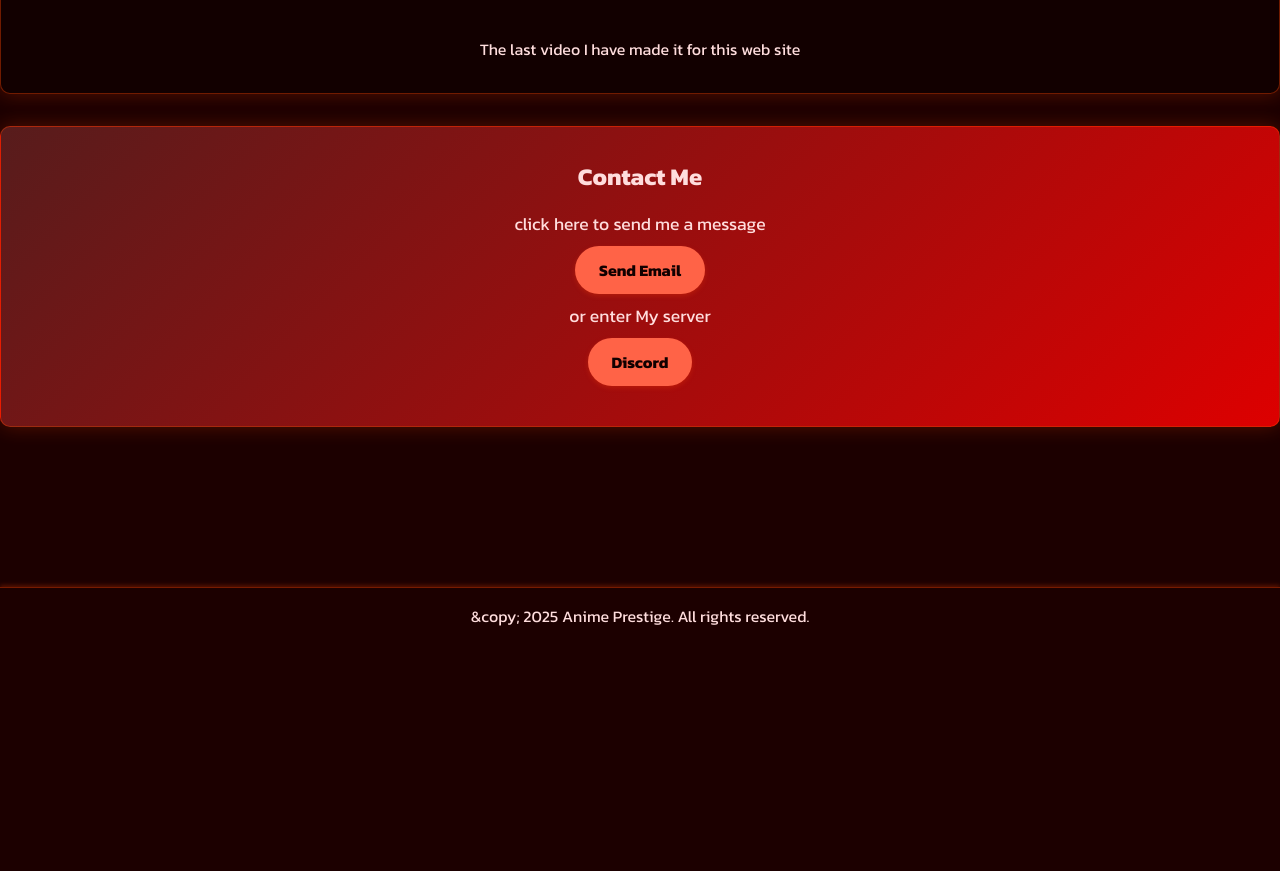
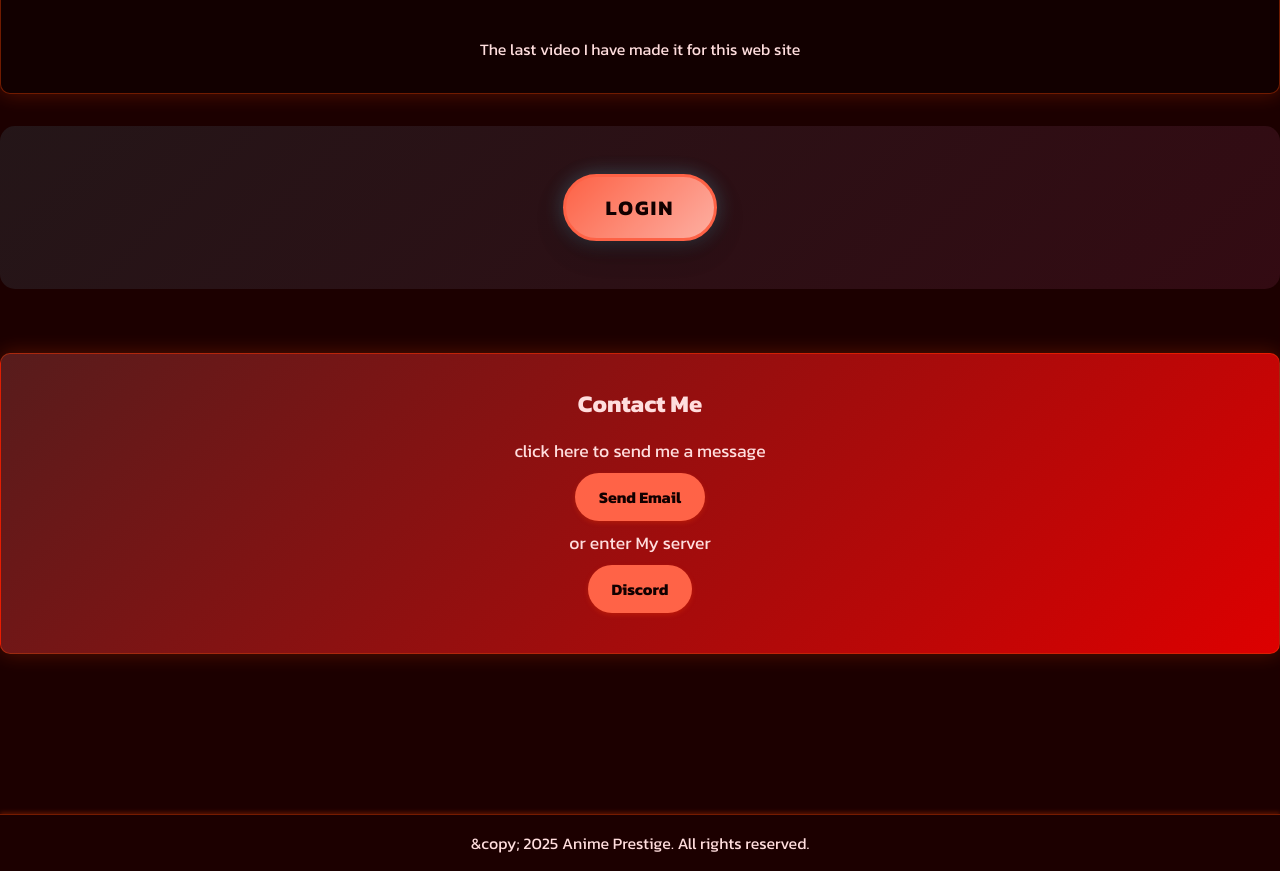
Before and after one commit to belkebla-x-ayou/animepre, a plain HTML site: page index.html in a window 1280 px wide. Shown: the part 1520-2391 px from the top of the page. Before the commit the page ends 2164 px from the top, so only its background shows below. Drawn offline with Linux system fonts and the light colour scheme; a web font is replaced by a local one.

Commit message:
Add files via upload

```diff
--- a/index.html
+++ b/index.html
@@ -93,6 +93,9 @@
             </div>
         </div>
     </div>
+    <div class="login">
+        <a href="web/login/login.html">Login</a>
+    </div>
             <div class="container3" id="contact">
                 <h2 data-i18n="contact.title">Contact Me</h2>
                 <p data-i18n="contact.messagePrompt">click here to send me a message</p>
--- a/style.css
+++ b/style.css
@@ -351,17 +351,18 @@
     }
 
     ::-webkit-scrollbar {
-        width: 10px;
-        height: 10px;
+        width: 12px;
+        height: 12px;
     }
 
     ::-webkit-scrollbar-track {
-        background: #f1f1f1;
+        background: var(--bg-color);
     }
 
     ::-webkit-scrollbar-thumb {
         background-color: var(--scrollbar-thumb-color);
-        border-radius: 2.9px;
+        border-radius: 10px;
+        border: 3px solid var(--bg-color);
     }
 
     a {
@@ -797,3 +798,198 @@
             font-size: 1em;
         }
     }
+
+    /* ===== ANIMATIONS GLOBALES ===== */
+    @keyframes fadeInUp {
+        from {
+            opacity: 0;
+            transform: translateY(30px);
+        }
+        to {
+            opacity: 1;
+            transform: translateY(0);
+        }
+    }
+
+    @keyframes slideInLeft {
+        from {
+            opacity: 0;
+            transform: translateX(-50px);
+        }
+        to {
+            opacity: 1;
+            transform: translateX(0);
+        }
+    }
+
+    @keyframes slideInRight {
+        from {
+            opacity: 0;
+            transform: translateX(50px);
+        }
+        to {
+            opacity: 1;
+            transform: translateX(0);
+        }
+    }
+
+    @keyframes pulse {
+        0%, 100% {
+            opacity: 1;
+        }
+        50% {
+            opacity: 0.7;
+        }
+    }
+
+    @keyframes glow {
+        0%, 100% {
+            box-shadow: 0 0 10px rgba(109, 213, 237, 0.5);
+        }
+        50% {
+            box-shadow: 0 0 30px rgba(109, 213, 237, 1);
+        }
+    }
+
+    @keyframes bounce {
+        0%, 100% {
+            transform: translateY(0);
+        }
+        50% {
+            transform: translateY(-20px);
+        }
+    }
+
+    @keyframes shimmer {
+        0% {
+            background-position: -1000px 0;
+        }
+        100% {
+            background-position: 1000px 0;
+        }
+    }
+
+    /* Animations pour les sections */
+    .sawit {
+        animation: fadeInUp 0.8s ease-out;
+    }
+
+    .banner {
+        animation: slideInLeft 0.8s ease-out 0.2s both;
+    }
+
+    .My {
+        animation: slideInRight 0.8s ease-out 0.4s both;
+    }
+
+    .container1 {
+        animation: fadeInUp 0.8s ease-out 0.6s both;
+    }
+
+    .container2 {
+        animation: fadeInUp 0.8s ease-out 0.8s both;
+    }
+
+    .container3 {
+        animation: fadeInUp 0.8s ease-out 1s both;
+    }
+
+    footer {
+        animation: fadeInUp 0.8s ease-out 1.2s both;
+    }
+
+    /* ===== LOGIN SECTION CSS AMÉLIORÉ ===== */
+    .login {
+        display: flex;
+        justify-content: center;
+        align-items: center;
+        padding: 3rem 1rem;
+        margin: 2rem 0;
+        background: linear-gradient(135deg, rgba(109, 213, 237, 0.1) 0%, rgba(255, 105, 180, 0.1) 100%);
+        border-radius: 15px;
+        min-height: 150px;
+        animation: fadeInUp 0.8s ease-out 0.9s both;
+    }
+
+    .login a {
+        position: relative;
+        display: inline-flex;
+        align-items: center;
+        justify-content: center;
+        padding: 15px 40px;
+        font-size: 1.3rem;
+        font-weight: 700;
+        text-decoration: none;
+        color: var(--navbar-bg);
+        background: linear-gradient(135deg, var(--link-color) 0%, var(--link-hover-color) 100%);
+        background-size: 200% 200%;
+        border: 3px solid var(--link-color);
+        border-radius: 50px;
+        transition: all 0.4s cubic-bezier(0.25, 0.46, 0.45, 0.94);
+        box-shadow: 0 10px 30px rgba(0, 0, 0, 0.3), 0 0 20px rgba(109, 213, 237, 0.3);
+        text-transform: uppercase;
+        letter-spacing: 2px;
+        overflow: hidden;
+        animation: pulse 3s ease-in-out infinite;
+    }
+
+    .login a::before {
+        content: '';
+        position: absolute;
+        top: 50%;
+        left: 50%;
+        width: 0;
+        height: 0;
+        background: rgba(255, 255, 255, 0.4);
+        border-radius: 50%;
+        transform: translate(-50%, -50%);
+        transition: width 0.6s, height 0.6s;
+        z-index: 1;
+    }
+
+    .login a::after {
+        content: '';
+        position: absolute;
+        top: 0;
+        left: -100%;
+        width: 100%;
+        height: 100%;
+        background: linear-gradient(90deg, transparent, rgba(255, 255, 255, 0.3), transparent);
+        transition: left 0.5s;
+        z-index: 0;
+    }
+
+    .login a:hover {
+        transform: translateY(-8px) scale(1.05);
+        box-shadow: 0 25px 60px rgba(0, 0, 0, 0.5), 0 0 40px rgba(109, 213, 237, 0.6);
+        border-color: var(--link-hover-color);
+        animation: glow 1s ease-in-out infinite;
+        background-position: 200% 200%;
+    }
+
+    .login a:hover::before {
+        width: 350px;
+        height: 350px;
+    }
+
+    .login a:hover::after {
+        left: 100%;
+    }
+
+    .login a:active {
+        transform: translateY(-4px) scale(0.98);
+        animation: none;
+    }
+
+    @media (max-width: 768px) {
+        .login {
+            padding: 2rem 1rem;
+            min-height: 120px;
+        }
+
+        .login a {
+            padding: 12px 30px;
+            font-size: 1.1rem;
+            letter-spacing: 1px;
+        }
+    }
```
Also changed, not shown: 2 other files.
